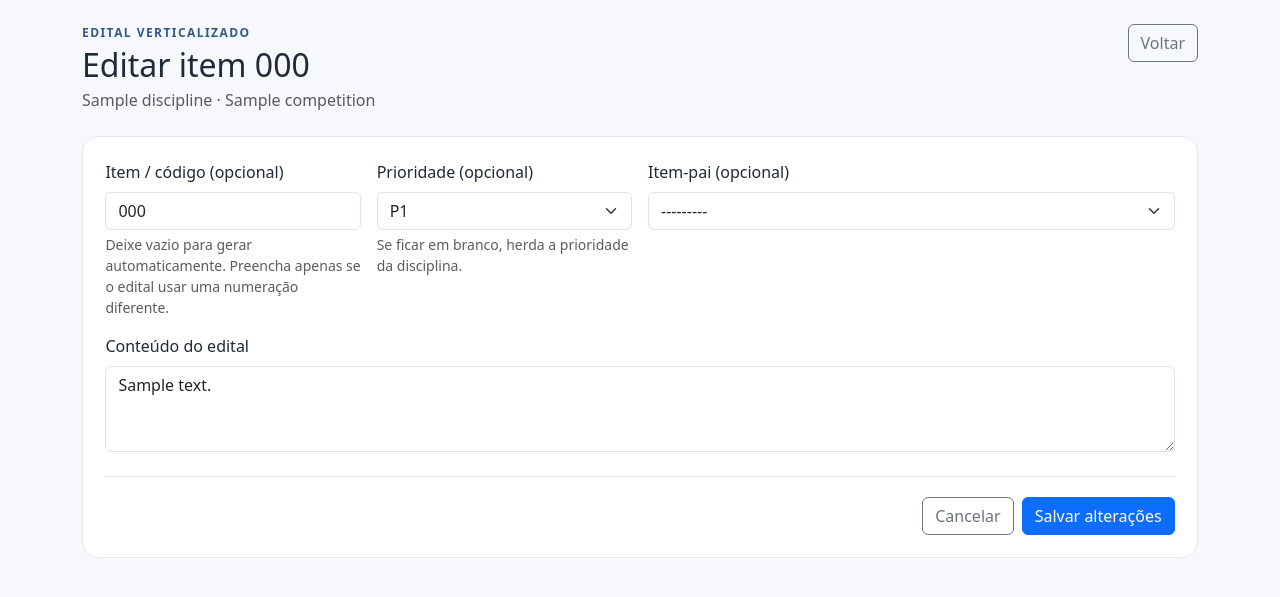
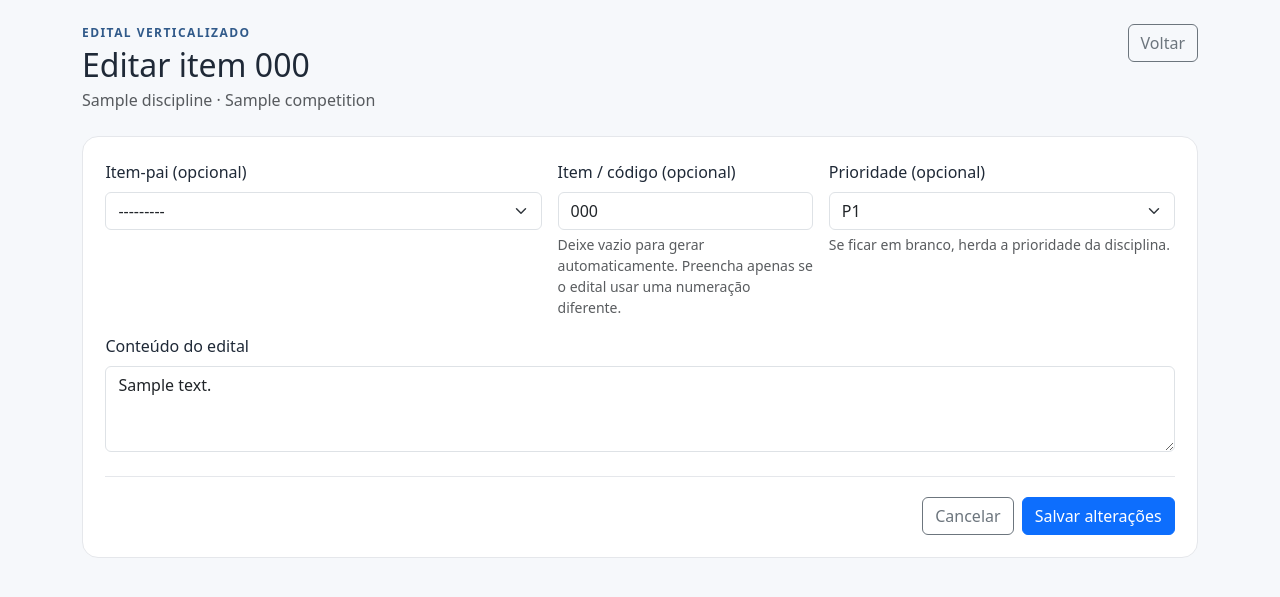
Before and after one commit to clice/concurso-study-manager, a Django app: page /concursos/1/edital/itens/1/editar/ in a window 1280 px wide. Shown: the part 57-654 px from the top of the page. Run offline with Django 5.2, Linux system fonts and the light colour scheme; tables that the repository leaves empty hold one stand-in row (values such as "Sample post").

Commit message:
style: align syllabus edit with inherited priority

```diff
--- a/templates/competitions/syllabus_item_form.html
+++ b/templates/competitions/syllabus_item_form.html
@@ -9,7 +9,7 @@
         <h1 class="h2 mb-1">Editar item{% if item.item_code %} {{ item.item_code }}{% endif %}</h1>
         <p class="text-body-secondary mb-0">{{ link.discipline.name }} · {{ competition.name }}</p>
     </div>
-    <a class="btn btn-outline-secondary" href="{% url 'competitions:detail' competition.pk %}#edital-{{ link.pk }}">Voltar</a>
+    <a class="btn btn-outline-secondary" href="{% url 'competitions:detail' competition.pk %}?edital={{ link.pk }}#edital-{{ link.pk }}">Voltar</a>
 </div>
 
 <form method="post" class="form-card">
@@ -19,9 +19,9 @@
     {% endif %}
 
     <div class="row g-3">
+        <div class="col-12 col-md-5">{% include "competitions/field.html" with field=form.parent %}</div>
         <div class="col-12 col-md-3">{% include "competitions/field.html" with field=form.item_code %}</div>
-        <div class="col-12 col-md-3">{% include "competitions/field.html" with field=form.priority %}</div>
-        <div class="col-12 col-md-6">{% include "competitions/field.html" with field=form.parent %}</div>
+        <div class="col-12 col-md-4">{% include "competitions/field.html" with field=form.priority %}</div>
         <div class="col-12">{% include "competitions/field.html" with field=form.content %}</div>
     </div>
 
```
